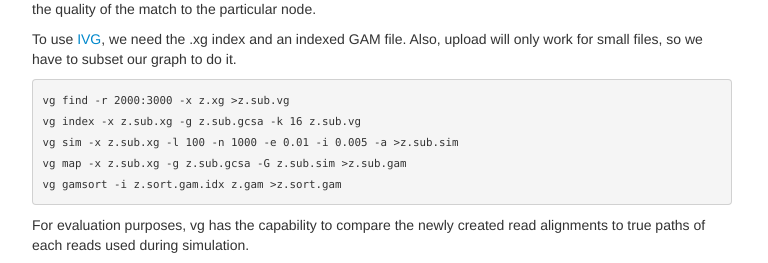
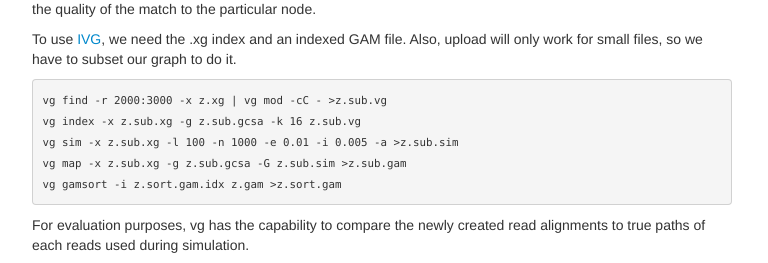
Before and after one commit to GTPB/CPANG19, a Jekyll site: the page built from pages/toy_examples.md, in a window 1280 px wide and 900 px high, scrolled down 3265 px. Shown: the part 166-429 px from the top of the window, without its empty margins (258-1026 px from the left). Built offline with Jekyll 4.4.1, drawn with Linux system fonts in a browser that asks for light colours.

Commit message:
compact the id space so sim works....

```diff
--- a/pages/toy_examples.md
+++ b/pages/toy_examples.md
@@ -140,7 +140,7 @@ We see the `Mappings` of the `Alignment` written in blue for exact matches and y
 To use [IVG](https://vgteam.github.io/sequenceTubeMap/), we need the .xg index and an indexed GAM file.
 Also, upload will only work for small files, so we have to subset our graph to do it.
 
-    vg find -r 2000:3000 -x z.xg >z.sub.vg
+    vg find -r 2000:3000 -x z.xg | vg mod -cC - >z.sub.vg
     vg index -x z.sub.xg -g z.sub.gcsa -k 16 z.sub.vg
     vg sim -x z.sub.xg -l 100 -n 1000 -e 0.01 -i 0.005 -a >z.sub.sim
     vg map -x z.sub.xg -g z.sub.gcsa -G z.sub.sim >z.sub.gam
```
